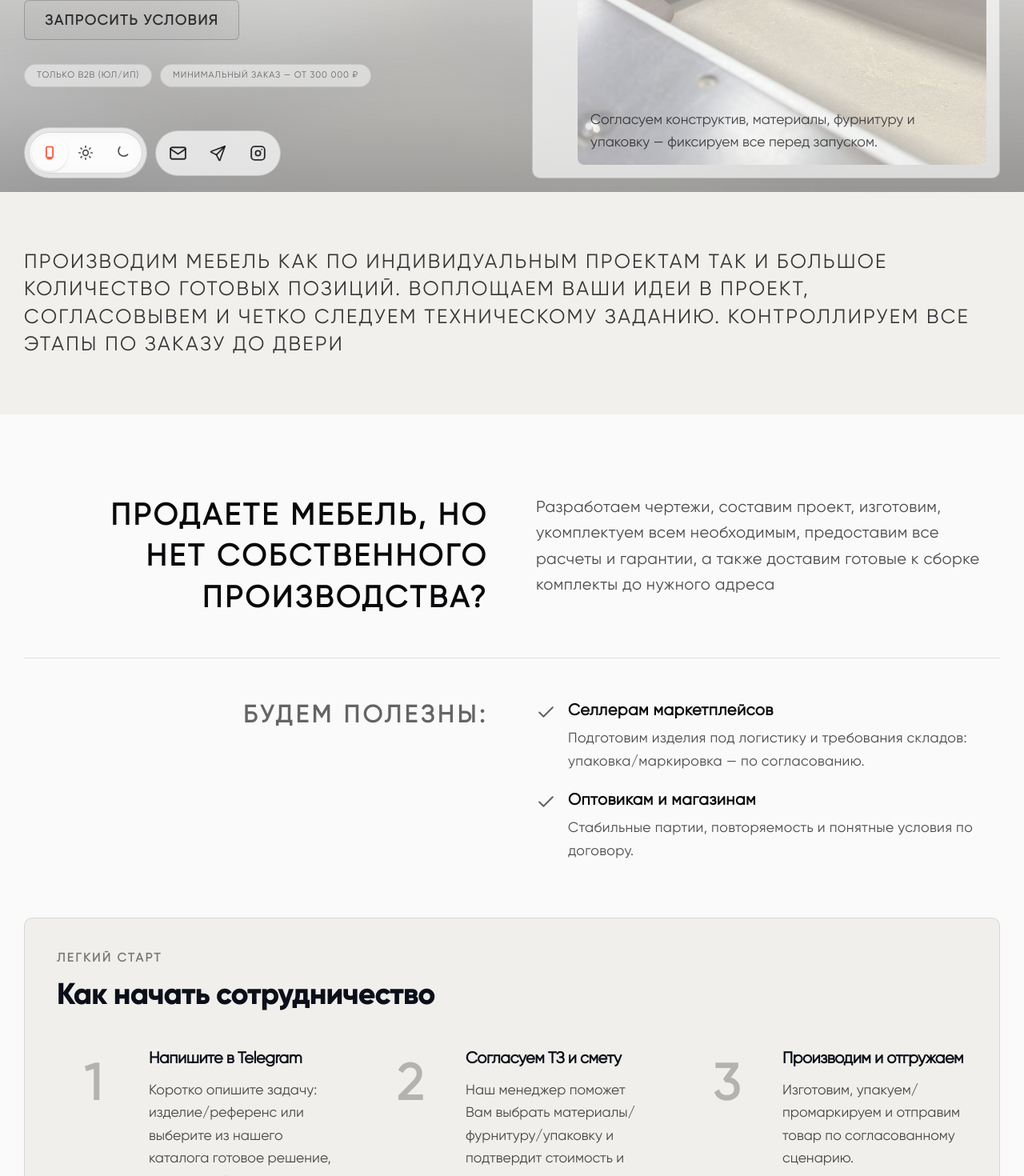
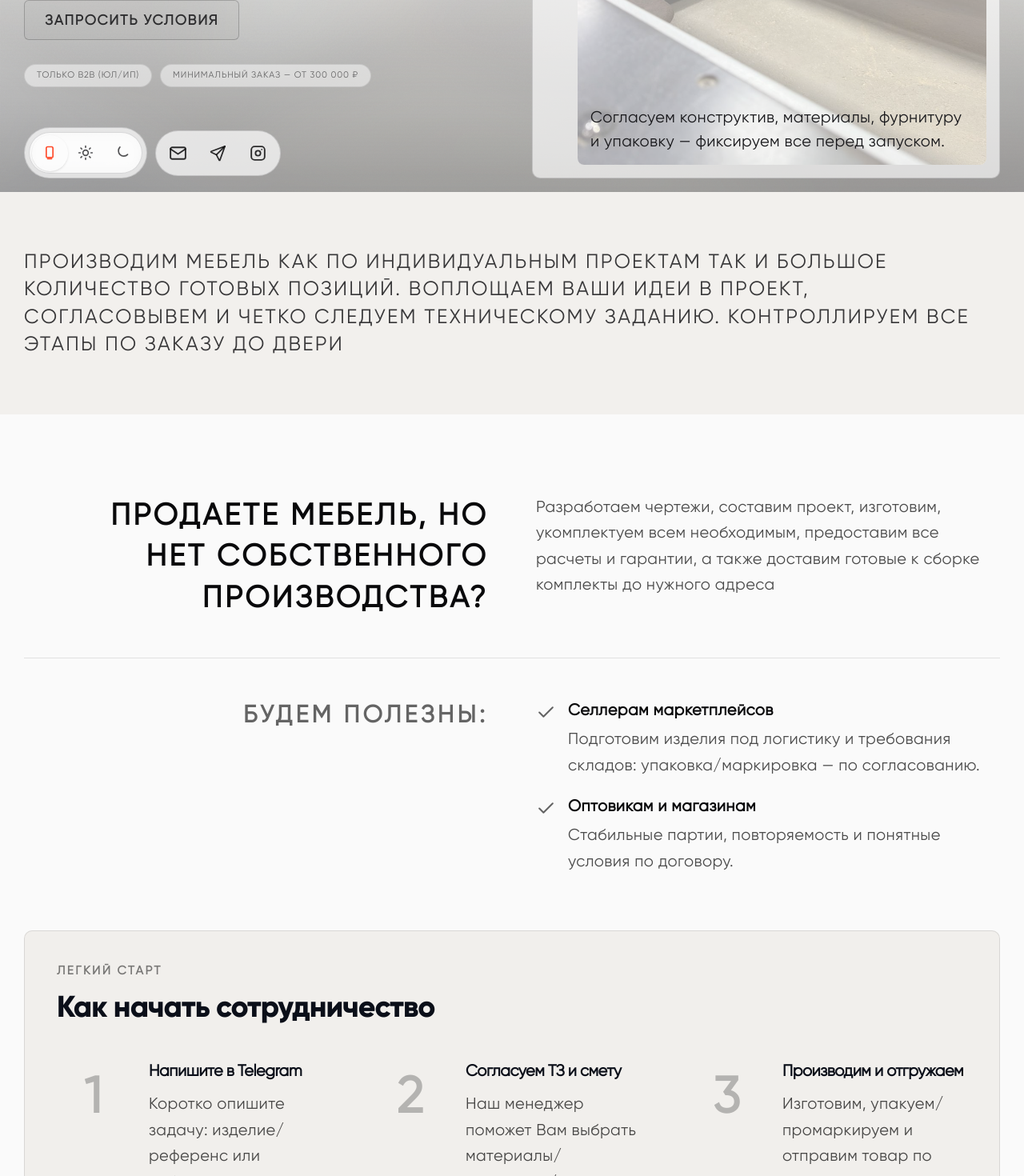
Before and after one commit to atalik07/kavkaz-vector-next, a Next.js app: page / in a window 1280 px wide. Shown: the part 560-2030 px from the top of the page at 80% size. Built offline with nearby package versions, Linux system fonts and the light colour scheme.

Commit message:
fontsize fix one

```diff
--- a/components/Footer.tsx
+++ b/components/Footer.tsx
@@ -7,9 +7,9 @@ export default function Footer() {
   return (
     <footer className="w-full border-t border-black/10 bg-[#ddd6cc]/60 py-10 dark:border-white/15 dark:bg-[#2d2f31]/90">
       <div className="mx-auto flex max-w-6xl flex-col gap-6 px-4 sm:flex-row sm:items-center sm:justify-between sm:px-6">
-        <div className="text-sm text-black/70 dark:text-white/70">{copyright}</div>
+        <div className="text-base tracking-[0.02em] text-black/70 dark:text-white/70">{copyright}</div>
 
-        <div className="flex flex-wrap gap-5 sm:gap-6 text-sm">
+        <div className="flex flex-wrap gap-5 sm:gap-6 text-base">
           <a
             href={copy.footer.links.privacy.href}
             className="text-black/70 hover:text-[color:var(--accent)] dark:text-white/70"
--- a/components/HeroRSlider.tsx
+++ b/components/HeroRSlider.tsx
@@ -126,7 +126,7 @@ export default function HeroRSlider({
 
       {/* Bottom drawer */}
       <div className={["heroRDrawer", drawerOpen ? "is-open" : ""].join(" ")}>
-        <div className="text-sm leading-relaxed text-current/80">{s?.text}</div>
+        <div className="text-base tracking-[0.02em] text-current">{s?.text}</div>
       </div>
     </div>
   );
--- a/components/sections/About.tsx
+++ b/components/sections/About.tsx
@@ -74,7 +74,7 @@ export default function About() {
             />
           </div>
 
-          <div className="py-4 space-y-4 text-sm leading-relaxed text-black/70 dark:text-white/70">
+          <div className="py-4 space-y-4 text-base tracking-[0.02em] text-black/70 dark:text-white/70">
             {copy.about.top.paragraphs.map((p, i) => (
               <p key={`m-top-p-${i}`}>{p}</p>
             ))}
@@ -91,7 +91,7 @@ export default function About() {
 
             <div className="flex flex-wrap items-baseline gap-x-3 gap-y-2 pt-2">
               <Eyebrow>{copy.about.bottom.kicker}</Eyebrow>
-              <div className="text-sm leading-relaxed text-black/70 dark:text-white/70">
+              <div className="text-base tracking-[0.02em] text-black/70 dark:text-white/70">
                 {copy.about.bottom.lead}
               </div>
             </div>
@@ -138,7 +138,7 @@ export default function About() {
               </div>
 
               <div className="h-full overflow-hidden">
-                <div className="py-4 space-y-4 text-sm leading-relaxed text-black/70 dark:text-white/70">
+                <div className="py-4 space-y-4 text-base tracking-[0.02em] text-black/70 dark:text-white/70">
                   {copy.about.top.paragraphs.map((p, i) => (
                     <p key={`d-top-p-${i}`}>{p}</p>
                   ))}
@@ -163,12 +163,12 @@ export default function About() {
             </div>
 
             {/* BOTTOM: kicker+lead, then 3 columns with subtle dividers */}
-            <div className="py-4 space-y-6 text-sm leading-relaxed text-black/70 dark:text-white/70 lg:px-10">
+            <div className="py-4 space-y-6 text-base tracking-[0.02em] text-black/70 dark:text-white/70 lg:px-10">
 
 <div className="text-center">
   <div className="inline-flex flex-wrap items-baseline justify-center gap-x-4 gap-y-2">
     <Eyebrow>{copy.about.bottom.kicker}</Eyebrow>
-    <div className="text-sm leading-relaxed">{copy.about.bottom.lead}</div>
+    <div className="text-base tracking-[0.02em]">{copy.about.bottom.lead}</div>
   </div>
 </div>
 
@@ -197,9 +197,6 @@ export default function About() {
                 ))}
               </div>
 
-              {/* {copy.about.bottom.afterColumnsParagraphs.map((p, i) => (
-                <p key={`d-bottom-after-${i}`}>{p}</p>
-              ))} */}
             </div>
           </div>
         </div>
--- a/components/sections/Terms.tsx
+++ b/components/sections/Terms.tsx
@@ -5,9 +5,7 @@ function Card({ title, text }: { title: string; text: string }) {
   return (
     <div className="ui-card border border-black/10 bg-white p-5 shadow-sm dark:border-white/15 dark:bg-white/5 dark:shadow-none">
       <div className="text-base font-semibold tracking-tight">{title}</div>
-      <div className="mt-2 text-sm text-black/70 leading-relaxed dark:text-white/70">
-        {text}
-      </div>
+      <div className="mt-2 text-base text-black/70 leading-relaxed dark:text-white/70">{text}</div>
     </div>
   );
 }
@@ -113,7 +111,7 @@ export default function Terms() {
                       <div className="text-base font-semibold tracking-[0.02em] text-zinc-950 dark:text-white">
                         {it.title}
                       </div>
-                      <div className="mt-1 text-sm tracking-[0.02em] text-black/70 leading-relaxed dark:text-white/70">
+                      <div className="mt-1 text-base tracking-[0.02em] text-black/70 leading-relaxed dark:text-white/70">
                         {it.text}
                       </div>
                     </div>
@@ -167,7 +165,7 @@ export default function Terms() {
                   <div className="text-base font-semibold tracking-tight">
                     {s.title}
                   </div>
-                  <div className="mt-2 text-sm text-black/70 leading-relaxed dark:text-white/70">
+                  <div className="mt-2 text-base tracking-[0.02em] text-black/70 leading-relaxed dark:text-white/70">
                     {s.text}
                   </div>
                 </div>
```
